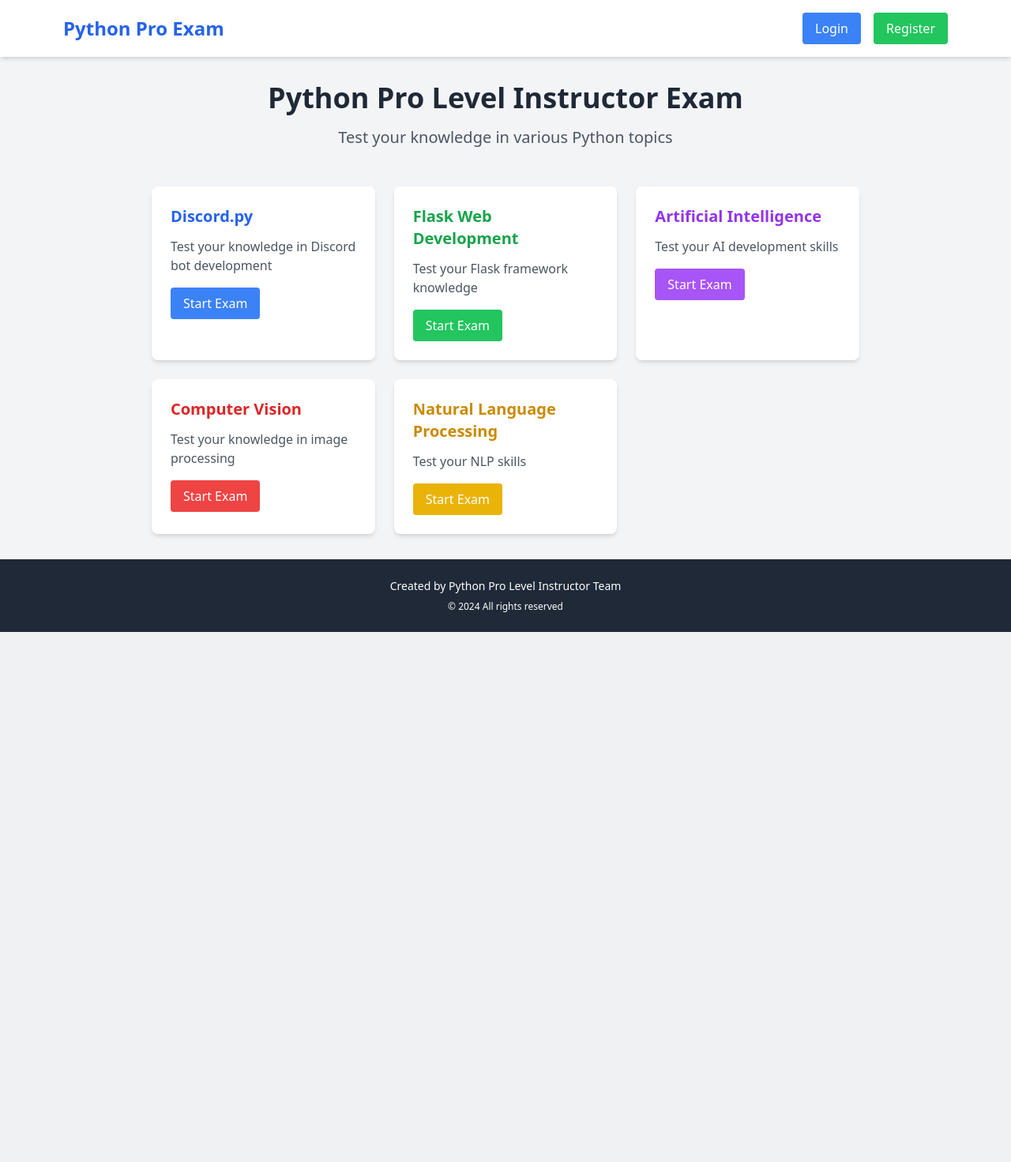
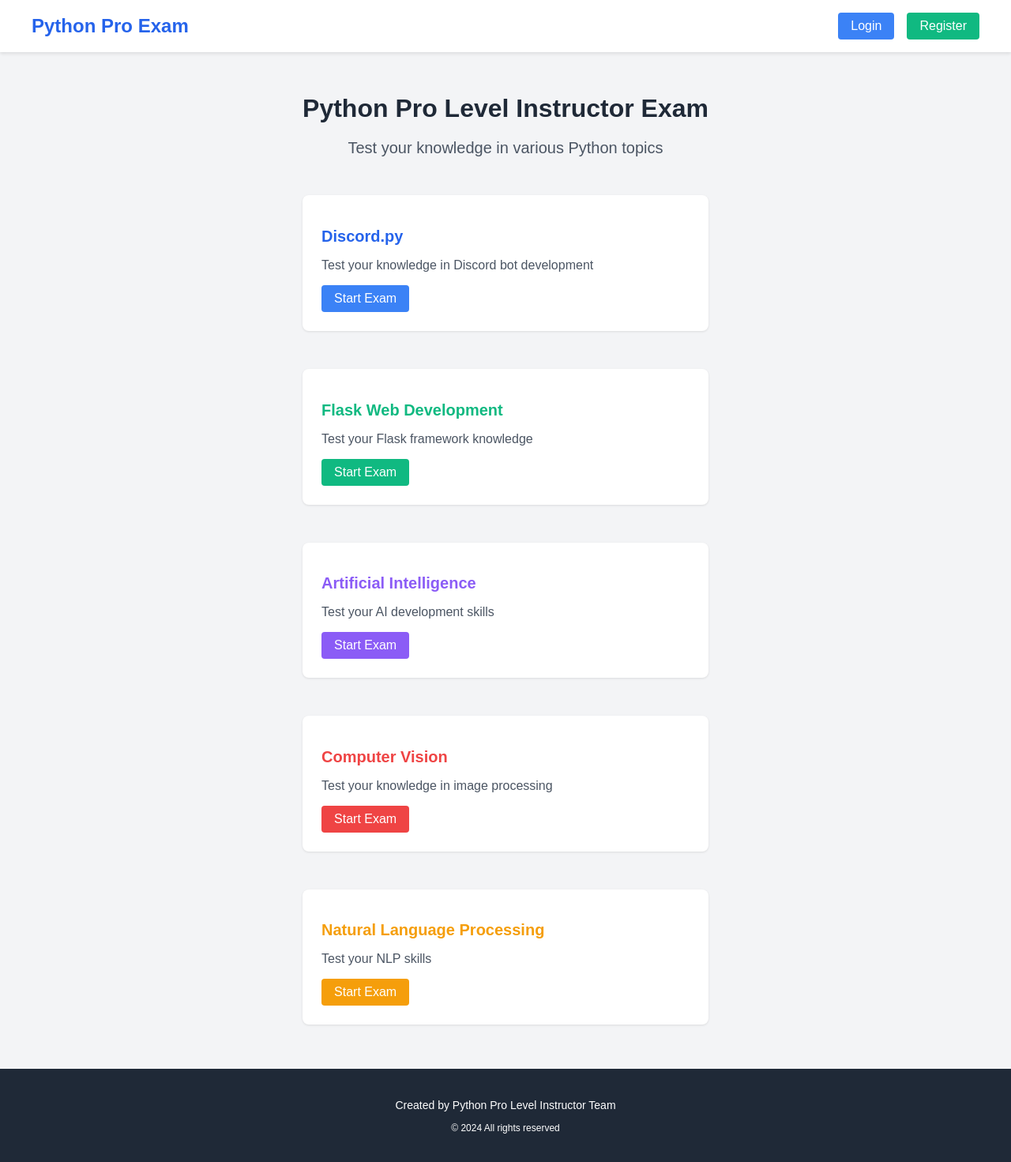
Before and after one commit to ozgeboztass/chatbotpy, a Python web app: template app/templates/index.html in a window 1280 px wide. Shown: the whole page at 79% size. Before the commit the page ends 800 px from the top, so only its background shows below. Run offline with Jinja, Linux system fonts and the light colour scheme; the template is opened without the code that fills it, so the values that code supplies are empty; some libraries are stand-ins or nearby versions.

Commit message:
inline css 1

```diff
--- a/app/templates/base.html
+++ b/app/templates/base.html
@@ -4,48 +4,20 @@
     <meta charset="UTF-8">
     <meta name="viewport" content="width=device-width, initial-scale=1.0">
     <title>{% block title %}Python Pro Level Instructor Exam{% endblock %}</title>
-    <!-- Tailwind CSS via CDN -->
-    <script src="https://cdn.tailwindcss.com"></script>
-    <!-- Extra styling to ensure Tailwind works properly -->
-    <style type="text/tailwindcss">
-        @layer utilities {
-            .container {
-                @apply max-w-6xl mx-auto px-4;
-            }
-            .btn {
-                @apply px-4 py-2 rounded font-medium focus:outline-none transition duration-150 ease-in-out;
-            }
-            .btn-blue {
-                @apply bg-blue-500 text-white hover:bg-blue-600;
-            }
-            .btn-green {
-                @apply bg-green-500 text-white hover:bg-green-600;
-            }
-            .btn-red {
-                @apply bg-red-500 text-white hover:bg-red-600;
-            }
-            .btn-purple {
-                @apply bg-purple-500 text-white hover:bg-purple-600;
-            }
-            .btn-yellow {
-                @apply bg-yellow-500 text-white hover:bg-yellow-600;
-            }
-        }
-    </style>
 </head>
-<body class="bg-gray-100 min-h-screen flex flex-col">
+<body style="font-family: Arial, sans-serif; background-color: #f3f4f6; margin: 0; padding: 0; min-height: 100vh; display: flex; flex-direction: column;">
     <!-- Header -->
-    <header class="bg-white shadow-md">
-        <nav class="container mx-auto px-4 py-4">
-            <div class="flex justify-between items-center">
-                <a href="{{ url_for('main.index') }}" class="text-2xl font-bold text-blue-600">Python Pro Exam</a>
-                <div class="flex items-center space-x-4">
+    <header style="background-color: #ffffff; box-shadow: 0 2px 4px rgba(0, 0, 0, 0.1);">
+        <nav style="max-width: 1200px; margin: 0 auto; padding: 1rem;">
+            <div style="display: flex; justify-content: space-between; align-items: center;">
+                <a href="{{ url_for('main.index') }}" style="font-size: 1.5rem; font-weight: bold; color: #2563eb; text-decoration: none;">Python Pro Exam</a>
+                <div style="display: flex; align-items: center; gap: 1rem;">
                     {% if current_user.is_authenticated %}
-                        <span class="text-gray-700">Welcome, {{ current_user.username }}</span>
-                        <a href="{{ url_for('auth.logout') }}" class="btn btn-red">Logout</a>
+                        <span style="color: #374151;">Welcome, {{ current_user.username }}</span>
+                        <a href="{{ url_for('auth.logout') }}" style="padding: 0.5rem 1rem; border-radius: 0.25rem; background-color: #ef4444; color: white; text-decoration: none; font-weight: 500;">Logout</a>
                     {% else %}
-                        <a href="{{ url_for('auth.login') }}" class="btn btn-blue">Login</a>
-                        <a href="{{ url_for('auth.register') }}" class="btn btn-green">Register</a>
+                        <a href="{{ url_for('auth.login') }}" style="padding: 0.5rem 1rem; border-radius: 0.25rem; background-color: #3b82f6; color: white; text-decoration: none; font-weight: 500;">Login</a>
+                        <a href="{{ url_for('auth.register') }}" style="padding: 0.5rem 1rem; border-radius: 0.25rem; background-color: #10b981; color: white; text-decoration: none; font-weight: 500;">Register</a>
                     {% endif %}
                 </div>
             </div>
@@ -53,17 +25,15 @@
     </header>
 
     <!-- Main Content -->
-    <main class="flex-grow container mx-auto px-4 py-8">
+    <main style="flex-grow: 1; max-width: 1200px; margin: 0 auto; padding: 2rem 1rem;">
         {% block content %}{% endblock %}
     </main>
 
     <!-- Footer -->
-    <footer class="bg-gray-800 text-white py-6">
-        <div class="container mx-auto px-4">
-            <div class="text-center">
-                <p class="text-sm">Created by Python Pro Level Instructor Team</p>
-                <p class="text-xs mt-2">© 2024 All rights reserved</p>
-            </div>
+    <footer style="background-color: #1f2937; color: white; padding: 1.5rem 0; text-align: center;">
+        <div style="max-width: 1200px; margin: 0 auto; padding: 0 1rem;">
+            <p style="font-size: 0.875rem;">Created by Python Pro Level Instructor Team</p>
+            <p style="font-size: 0.75rem; margin-top: 0.5rem;">© 2024 All rights reserved</p>
         </div>
     </footer>
 </body>
--- a/app/templates/index.html
+++ b/app/templates/index.html
@@ -3,57 +3,57 @@
 {% block title %}Home - Python Pro Level Instructor Exam{% endblock %}
 
 {% block content %}
-<div class="max-w-4xl mx-auto">
-    <div class="text-center mb-12">
-        <h1 class="text-4xl font-bold text-gray-800 mb-4">Python Pro Level Instructor Exam</h1>
-        <p class="text-xl text-gray-600">Test your knowledge in various Python topics</p>
+<div style="max-width: 1120px; margin: 0 auto;">
+    <div style="text-align: center; margin-bottom: 3rem;">
+        <h1 style="font-size: 2rem; font-weight: bold; color: #1f2937; margin-bottom: 1rem;">Python Pro Level Instructor Exam</h1>
+        <p style="font-size: 1.25rem; color: #4b5563;">Test your knowledge in various Python topics</p>
     </div>
 
-    <div class="grid grid-cols-1 md:grid-cols-2 lg:grid-cols-3 gap-6">
+    <div style="display: grid; grid-template-columns: repeat(1, 1fr); gap: 1.5rem;">
         <!-- Exam Topics -->
-        <div class="bg-white rounded-lg shadow-md p-6 hover:shadow-lg transition-shadow">
-            <h2 class="text-xl font-semibold text-blue-600 mb-3">Discord.py</h2>
-            <p class="text-gray-600 mb-4">Test your knowledge in Discord bot development</p>
-            <a href="{{ url_for('quiz.start', topic='discord') }}" class="inline-block btn btn-blue">Start Exam</a>
+        <div style="background-color: white; border-radius: 0.5rem; box-shadow: 0 1px 3px rgba(0, 0, 0, 0.1); padding: 1.5rem; margin-bottom: 1.5rem; transition: box-shadow 0.15s ease;">
+            <h2 style="font-size: 1.25rem; font-weight: 600; color: #2563eb; margin-bottom: 0.75rem;">Discord.py</h2>
+            <p style="color: #4b5563; margin-bottom: 1rem;">Test your knowledge in Discord bot development</p>
+            <a href="{{ url_for('quiz.start', topic='discord') }}" style="display: inline-block; padding: 0.5rem 1rem; border-radius: 0.25rem; background-color: #3b82f6; color: white; text-decoration: none; font-weight: 500;">Start Exam</a>
         </div>
 
-        <div class="bg-white rounded-lg shadow-md p-6 hover:shadow-lg transition-shadow">
-            <h2 class="text-xl font-semibold text-green-600 mb-3">Flask Web Development</h2>
-            <p class="text-gray-600 mb-4">Test your Flask framework knowledge</p>
-            <a href="{{ url_for('quiz.start', topic='flask') }}" class="inline-block btn btn-green">Start Exam</a>
+        <div style="background-color: white; border-radius: 0.5rem; box-shadow: 0 1px 3px rgba(0, 0, 0, 0.1); padding: 1.5rem; margin-bottom: 1.5rem; transition: box-shadow 0.15s ease;">
+            <h2 style="font-size: 1.25rem; font-weight: 600; color: #10b981; margin-bottom: 0.75rem;">Flask Web Development</h2>
+            <p style="color: #4b5563; margin-bottom: 1rem;">Test your Flask framework knowledge</p>
+            <a href="{{ url_for('quiz.start', topic='flask') }}" style="display: inline-block; padding: 0.5rem 1rem; border-radius: 0.25rem; background-color: #10b981; color: white; text-decoration: none; font-weight: 500;">Start Exam</a>
         </div>
 
-        <div class="bg-white rounded-lg shadow-md p-6 hover:shadow-lg transition-shadow">
-            <h2 class="text-xl font-semibold text-purple-600 mb-3">Artificial Intelligence</h2>
-            <p class="text-gray-600 mb-4">Test your AI development skills</p>
-            <a href="{{ url_for('quiz.start', topic='ai') }}" class="inline-block btn-purple btn">Start Exam</a>
+        <div style="background-color: white; border-radius: 0.5rem; box-shadow: 0 1px 3px rgba(0, 0, 0, 0.1); padding: 1.5rem; margin-bottom: 1.5rem; transition: box-shadow 0.15s ease;">
+            <h2 style="font-size: 1.25rem; font-weight: 600; color: #8b5cf6; margin-bottom: 0.75rem;">Artificial Intelligence</h2>
+            <p style="color: #4b5563; margin-bottom: 1rem;">Test your AI development skills</p>
+            <a href="{{ url_for('quiz.start', topic='ai') }}" style="display: inline-block; padding: 0.5rem 1rem; border-radius: 0.25rem; background-color: #8b5cf6; color: white; text-decoration: none; font-weight: 500;">Start Exam</a>
         </div>
 
-        <div class="bg-white rounded-lg shadow-md p-6 hover:shadow-lg transition-shadow">
-            <h2 class="text-xl font-semibold text-red-600 mb-3">Computer Vision</h2>
-            <p class="text-gray-600 mb-4">Test your knowledge in image processing</p>
-            <a href="{{ url_for('quiz.start', topic='vision') }}" class="inline-block btn-red btn">Start Exam</a>
+        <div style="background-color: white; border-radius: 0.5rem; box-shadow: 0 1px 3px rgba(0, 0, 0, 0.1); padding: 1.5rem; margin-bottom: 1.5rem; transition: box-shadow 0.15s ease;">
+            <h2 style="font-size: 1.25rem; font-weight: 600; color: #ef4444; margin-bottom: 0.75rem;">Computer Vision</h2>
+            <p style="color: #4b5563; margin-bottom: 1rem;">Test your knowledge in image processing</p>
+            <a href="{{ url_for('quiz.start', topic='vision') }}" style="display: inline-block; padding: 0.5rem 1rem; border-radius: 0.25rem; background-color: #ef4444; color: white; text-decoration: none; font-weight: 500;">Start Exam</a>
         </div>
 
-        <div class="bg-white rounded-lg shadow-md p-6 hover:shadow-lg transition-shadow">
-            <h2 class="text-xl font-semibold text-yellow-600 mb-3">Natural Language Processing</h2>
-            <p class="text-gray-600 mb-4">Test your NLP skills</p>
-            <a href="{{ url_for('quiz.start', topic='nlp') }}" class="inline-block btn-yellow btn">Start Exam</a>
+        <div style="background-color: white; border-radius: 0.5rem; box-shadow: 0 1px 3px rgba(0, 0, 0, 0.1); padding: 1.5rem; margin-bottom: 1.5rem; transition: box-shadow 0.15s ease;">
+            <h2 style="font-size: 1.25rem; font-weight: 600; color: #f59e0b; margin-bottom: 0.75rem;">Natural Language Processing</h2>
+            <p style="color: #4b5563; margin-bottom: 1rem;">Test your NLP skills</p>
+            <a href="{{ url_for('quiz.start', topic='nlp') }}" style="display: inline-block; padding: 0.5rem 1rem; border-radius: 0.25rem; background-color: #f59e0b; color: white; text-decoration: none; font-weight: 500;">Start Exam</a>
         </div>
     </div>
 
     <!-- High Scores Section -->
     {% if current_user.is_authenticated %}
-    <div class="mt-12 bg-white rounded-lg shadow-md p-6">
-        <h2 class="text-2xl font-bold text-gray-800 mb-4">Your Progress</h2>
-        <div class="grid grid-cols-1 md:grid-cols-2 gap-4">
-            <div class="bg-blue-50 p-4 rounded-lg">
-                <h3 class="text-lg font-semibold text-blue-600">Highest Score</h3>
-                <p class="text-3xl font-bold text-blue-800">{{ current_user.highest_score }}</p>
+    <div style="margin-top: 3rem; background-color: white; border-radius: 0.5rem; box-shadow: 0 1px 3px rgba(0, 0, 0, 0.1); padding: 1.5rem;">
+        <h2 style="font-size: 1.5rem; font-weight: 700; color: #1f2937; margin-bottom: 1rem;">Your Progress</h2>
+        <div style="display: grid; grid-template-columns: repeat(2, 1fr); gap: 1rem;">
+            <div style="background-color: #eff6ff; padding: 1rem; border-radius: 0.5rem;">
+                <h3 style="font-size: 1.125rem; font-weight: 600; color: #2563eb;">Highest Score</h3>
+                <p style="font-size: 1.875rem; font-weight: 700; color: #1e40af;">{{ current_user.highest_score }}</p>
             </div>
-            <div class="bg-green-50 p-4 rounded-lg">
-                <h3 class="text-lg font-semibold text-green-600">Last Score</h3>
-                <p class="text-3xl font-bold text-green-800">{{ current_user.last_score }}</p>
+            <div style="background-color: #ecfdf5; padding: 1rem; border-radius: 0.5rem;">
+                <h3 style="font-size: 1.125rem; font-weight: 600; color: #10b981;">Last Score</h3>
+                <p style="font-size: 1.875rem; font-weight: 700; color: #065f46;">{{ current_user.last_score }}</p>
             </div>
         </div>
     </div>
--- a/requirements.txt
+++ b/requirements.txt
@@ -6,5 +6,4 @@ Werkzeug==2.3.7
 SQLAlchemy==2.0.23
 python-dotenv==1.0.0
 gunicorn==21.2.0
-Flask-Tailwind==0.2.2
 bleach==6.0.0
```
Also changed, not shown: app/__init__.py (+3 -6 lines), app/templates/login.html (+20 -16 lines), app/templates/register.html (+28 -24 lines), 1 other file.
